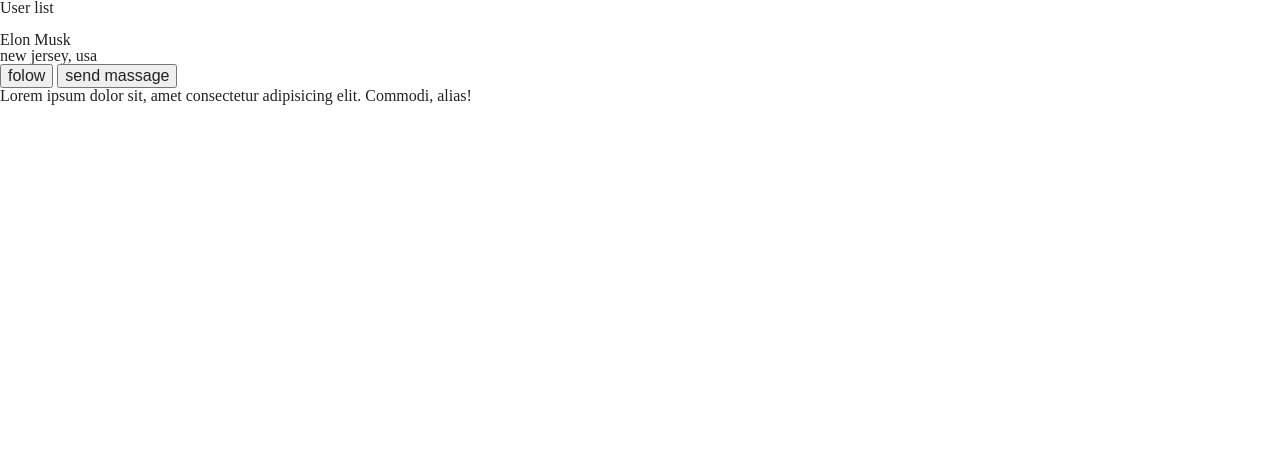
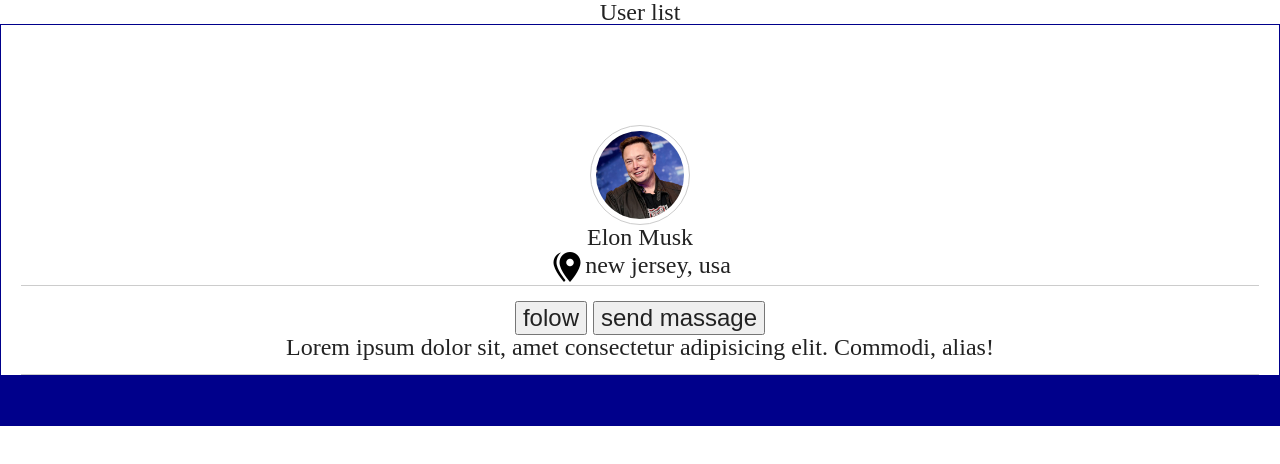
Before and after one commit to it-valer4ik/project, a plain HTML site: page index.html in a window 1280 px wide. Drawn offline with Linux system fonts and the light colour scheme.

Commit message:
Add icon

```diff
--- a/assec/style/style.css
+++ b/assec/style/style.css
@@ -0,0 +1,86 @@
+* {
+    box-sizing: border-box;
+}
+
+.card-container {
+    text-align: center;
+    font-size: 24px;
+
+}
+
+.card-wrapper {
+    --img-size: 100px;
+    border: 1px solid darkblue;
+    text-align: center;
+
+}
+
+.bg-header {
+    height: calc(var(--img-size)*1.5);
+}
+
+.card-content {
+    padding: 0 20px;
+    ;
+}
+
+.photo-wrapper {}
+
+.photo-profile {
+    width: var(--img-size);
+    height: var(--img-size);
+    padding: 5px;
+    border: 1px solid #cccccc;
+    border-radius: 50%;
+    object-fit: cover;
+    object-position: top center;
+    margin-top: calc(var(--img-size)*-0.5);
+    background-color: #ffffff;
+}
+
+.profile-name {}
+
+.adress-profile {}
+
+.icon-name {}
+
+.capitalise {}
+
+.uppercase {}
+
+.btn {
+    cursor: pointer;
+    border: none;
+}
+
+.btn-container {
+    border-top: 1px solid #cccccc;
+    border-bottom: 1px solid #cccccc;
+    padding: 15px 0;
+}
+
+.follow {
+    background-color: green;
+}
+
+.btn-capitalize {}
+
+.description-profile {}
+
+.card-footer {
+    height: 50px;
+    background-color: darkblue;
+
+}
+
+.card-list-social {}
+
+
+
+.facebook-icon {
+
+}
+
+.twitter-icon {}
+
+.google-icon {}
--- a/index.html
+++ b/index.html
@@ -13,9 +13,10 @@
         <article class="card-wrapper">
             <div class="bg-header"></div>
             <section class="card-content">
-                <div class="photo-wrapper"><img src="" alt="" class="photo-profile"></div>
+                <div class="photo-wrapper"><img src="./assec/images/elon.jpg" alt="" class="photo-profile"></div>
                 <h2 class="profile-name">Elon Musk</h2>
-                <address class="adress-profile"><img src="" alt="" class="icon-name"><span class="capitalise"></span>new
+                <address class="adress-profile"><img src="./assec/icon/mapb.png" alt="" class="icon-name"><span
+                        class="capitalise"></span>new
                     jersey, <span class="uppercase">usa</span>
                 </address>
                 <div class="btn-container">
@@ -33,7 +34,7 @@
                 <ul class="card-list-social">
                     <li><a href="#" target="_blank" class="facebook-icon"></a></li>
                     <li><a href="#" target="_blank" class="twitter-icon"></a></li>
-                    <li><a href="#" target="_blank"class="google-icon"></a></li>
+                    <li><a href="#" target="_blank" class="google-icon"></a></li>
                 </ul>
             </footer>
         </article>
```
Also changed, not shown: assec/icon/facebookb.png (added), assec/icon/facebookw.png (added), assec/icon/googleb.png (added), assec/icon/googlew.png (added), assec/icon/mapb.png (added), assec/icon/mapw.png (added), assec/icon/twitterb.png (added), assec/icon/twitterw.png (added), assec/images/elon.jpg (added).
